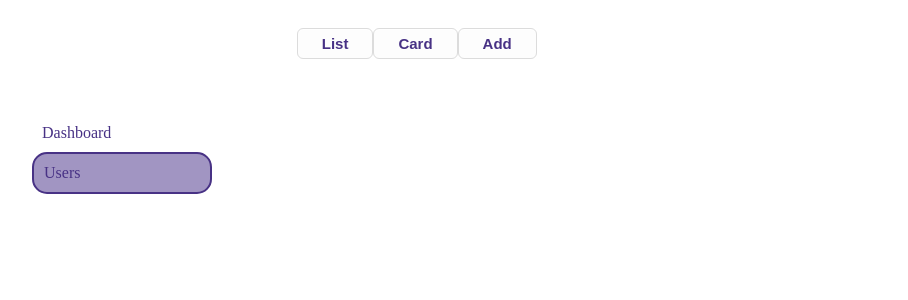
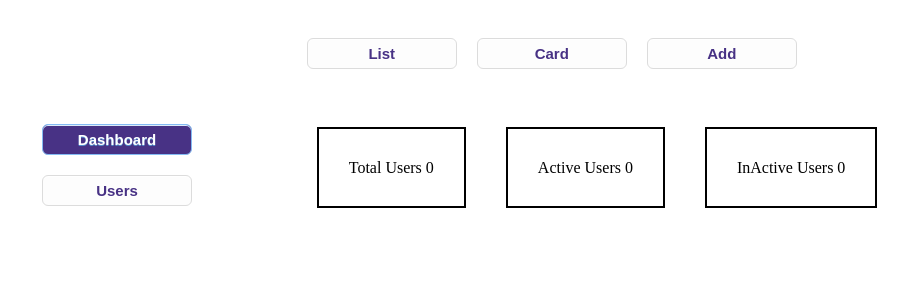
Before and after one commit to aayushV-ht/Angular_assignment, an Angular app in the folder my-app/: page /dashboard in a window 1280 px wide. Before the commit this address led to /. Shown: the top 300 px of the page, without its empty margins (16-924 px from the left). Built offline with nearby package versions, Linux system fonts and the light colour scheme.

Commit message:
active,inactive,total users count

```diff
--- /dev/null
+++ b/my-app/src/app/MenuSection/dashboard/dashboard.component.css
@@ -0,0 +1,6 @@
+.records{
+    margin: 20px;
+    padding: 30px;
+    border: solid black 2px;
+
+}
--- /dev/null
+++ b/my-app/src/app/MenuSection/dashboard/dashboard.component.html
@@ -0,0 +1,7 @@
+
+<span>
+    <span class="records">Total Users {{ totalUsers }}</span>
+    <span class="records">Active Users {{ activeUsers }}</span>
+    <span class="records">InActive Users {{ inactiveUsers }}</span>
+
+</span>
--- /dev/null
+++ b/my-app/src/app/MenuSection/dashboard/dashboard.component.ts
@@ -0,0 +1,38 @@
+import { Component ,OnInit} from '@angular/core';
+
+@Component({
+  selector: 'app-dashboard',
+  templateUrl: './dashboard.component.html',
+  styleUrls: ['./dashboard.component.css']
+})
+export class DashboardComponent implements OnInit {
+
+  users: any[] = [];
+  ActiveUser: any[] = [];
+  InActiveUser: any[]=[];
+  totalUsers: number = 0;
+  activeUsers: number = 0;
+  inactiveUsers: number = 0;
+
+
+
+
+  ngOnInit(): void {
+    const storedUsers = localStorage.getItem('users');
+    if (storedUsers) {
+      this.users = JSON.parse(storedUsers);
+      this.ActiveUser = this.users;
+      this.InActiveUser = this.users;
+      this.totalUsers = this.users.length;
+
+      this.ActiveUser = this.ActiveUser.filter(user => user.active);
+      this.activeUsers = this.ActiveUser.length;
+
+
+      this.InActiveUser = this.InActiveUser.filter(user => !user.active);
+      this.inactiveUsers = this.InActiveUser.length;
+
+
+    }
+  }
+}
--- a/my-app/src/app/NavigationSection/add-user/add-user.component.ts
+++ b/my-app/src/app/NavigationSection/add-user/add-user.component.ts
@@ -8,7 +8,7 @@ import { ActivatedRoute, Router } from '@angular/router';
   styleUrls: ['./add-user.component.css']
 })
 export class AddUserComponent implements OnInit {
-  newUser: User = { id: 0, firstName: '', lastName: '', email: '', phone: '', role: '', password: '', createdDate: new Date(), lastUpdated: new Date() };
+  newUser: User = { id: 0, firstName: '', lastName: '', email: '', phone: '', role: '', password: '', createdDate: new Date(), lastUpdated: new Date() ,active: true};
   confirmPassword: string = '';
 
   constructor(private route: ActivatedRoute, private router: Router) {
@@ -35,7 +35,8 @@ export class AddUserComponent implements OnInit {
       role: this.newUser.role,
       password: this.newUser.password,
       createdDate: new Date(),
-      lastUpdated: new Date()
+      lastUpdated: new Date(),
+      active: true,
     };
 
     existingUsers.push(userToAdd);
@@ -44,7 +45,7 @@ export class AddUserComponent implements OnInit {
 
     this.router.navigate(['/user-list']);
 
-    this.newUser = { id: 0, firstName: '', lastName: '', email: '', phone: '', role: '', password: '', createdDate: new Date(), lastUpdated: new Date() };
+    this.newUser = { id: 0, firstName: '', lastName: '', email: '', phone: '', role: '', password: '', createdDate: new Date(), lastUpdated: new Date() ,active: true};
     this.confirmPassword = '';
 
     alert('The user has been added successfully');
--- a/my-app/src/app/app.component.css
+++ b/my-app/src/app/app.component.css
@@ -51,6 +51,9 @@
     text-decoration: none;
     text-shadow: 0 1px 0 #ffffff;
     outline: 0;
+    width: 100px;
+    text-align: center;
+    margin: 10px;
 }
 .activebutton {
     box-shadow: inset 0 1px 0 0 #dcecfb;
@@ -79,4 +82,5 @@
     border-radius: 15px;
     border:solid #483285 2px;
     color: #333;
+
 }
--- a/my-app/src/app/app.component.html
+++ b/my-app/src/app/app.component.html
@@ -1,8 +1,13 @@
 <div class="container">
   <div class="menu">
     <ul class="main-menu">
-      <li>Dashboard</li>
-      <li class="active">Users</li>
+
+      <a class="button" routerLink="/dashboard" routerLinkActive="activebutton" ariaCurrentWhenActive="page">
+        Dashboard
+      </a>
+      <a class="button" routerLink="/user-list" routerLinkActive="activebutton" ariaCurrentWhenActive="page">
+        Users
+      </a>
     </ul>
   </div>
   <div class="nav">
--- a/my-app/src/app/app.module.ts
+++ b/my-app/src/app/app.module.ts
@@ -19,6 +19,7 @@ import { RouterModule } from '@angular/router';
 import { PaginationComponent } from './MainSection/pagination/pagination.component';
 import { SortingComponent } from './MainSection/sorting/sorting.component';
 import { FilterComponent } from './MainSection/filter/filter.component';
+import { DashboardComponent } from './MenuSection/dashboard/dashboard.component';
 
 @NgModule({
   declarations: [
@@ -31,6 +32,7 @@ import { FilterComponent } from './MainSection/filter/filter.component';
     PaginationComponent,
     SortingComponent,
     FilterComponent,
+    DashboardComponent,
 
   ],
   imports: [
@@ -44,6 +46,7 @@ import { FilterComponent } from './MainSection/filter/filter.component';
       { path: 'user-list', component: UserListComponent },
       { path: 'user-card', component: UserCardComponent },
       { path: 'add-user', component: AddUserComponent },
+      { path: 'dashboard', component: DashboardComponent},
       { path: '', redirectTo: '/user-list', pathMatch: 'full' },
     ]),
   ],
--- a/my-app/src/app/user.model.ts
+++ b/my-app/src/app/user.model.ts
@@ -8,4 +8,5 @@ export interface User {
   password: string;
   createdDate: Date;
   lastUpdated: Date;
+  active: boolean;
 }
```
Also changed, not shown: 1 other file (tests, documents, lock files or other folders).
